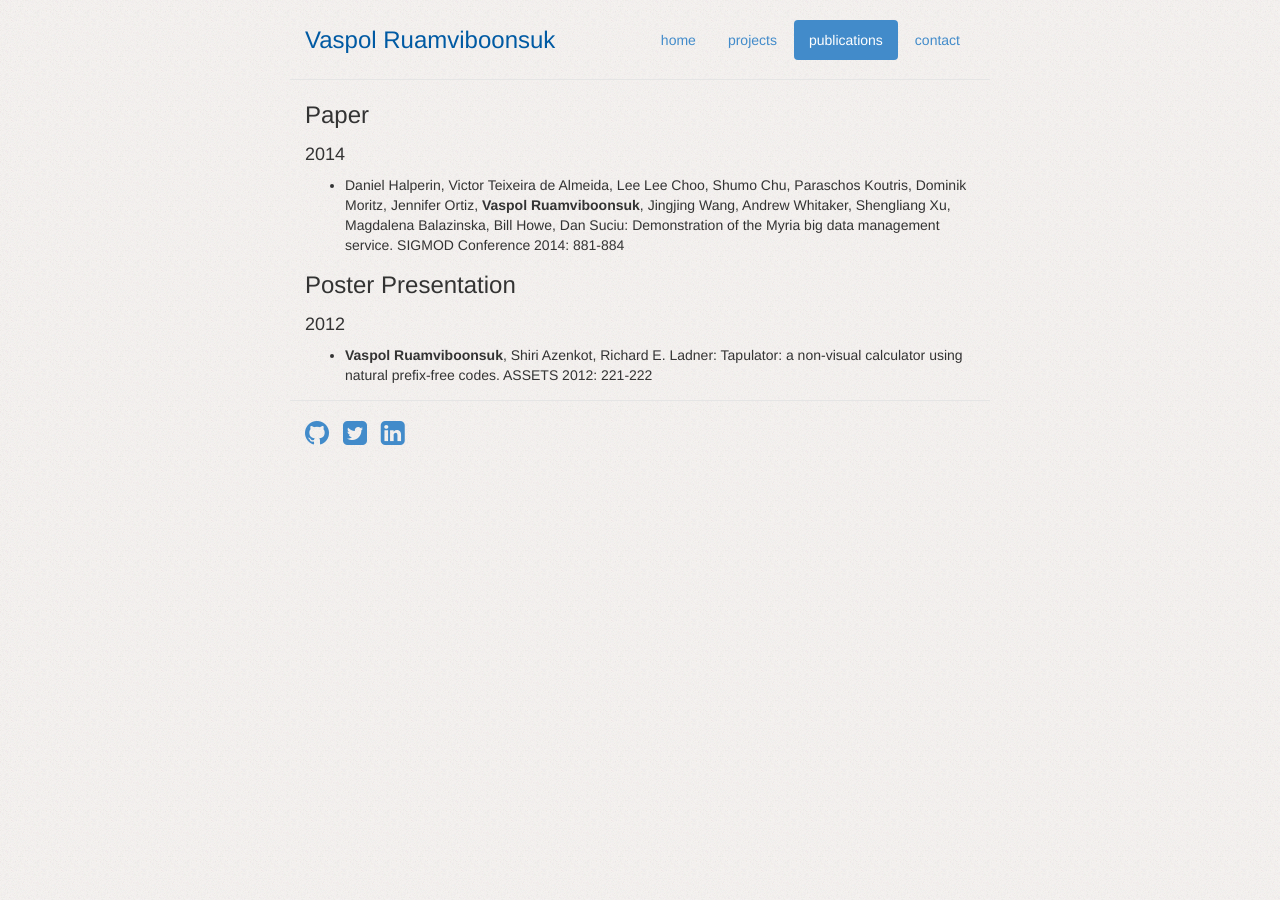
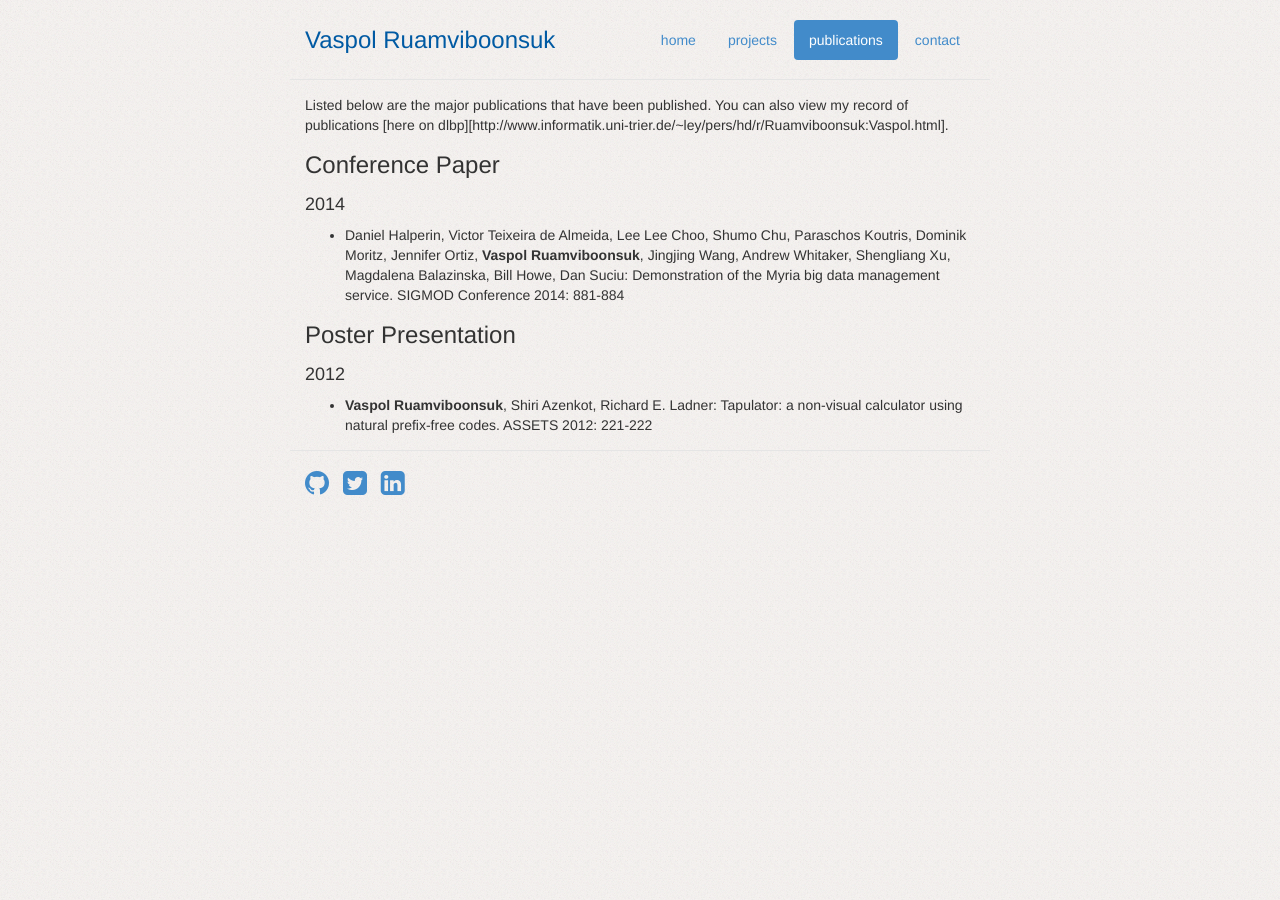
Before and after one commit to paivaspol/paivaspol.github.io, a Jekyll site: the page built from publications.md, in a window 1280 px wide. Built offline with Jekyll 4.4.1, drawn with Linux system fonts in a browser that asks for light colours; Markdown is read by kramdown in place of the engine named in the settings.

Commit message:
modified publications

```diff
--- a/publications.md
+++ b/publications.md
@@ -3,7 +3,9 @@ layout: default
 title: Publications
 ---
 
-### Paper
+Listed below are the major publications that have been published. You can also view my record of publications [here on dlbp][http://www.informatik.uni-trier.de/~ley/pers/hd/r/Ruamviboonsuk:Vaspol.html].
+
+### Conference Paper
 
 #### 2014
 
```
